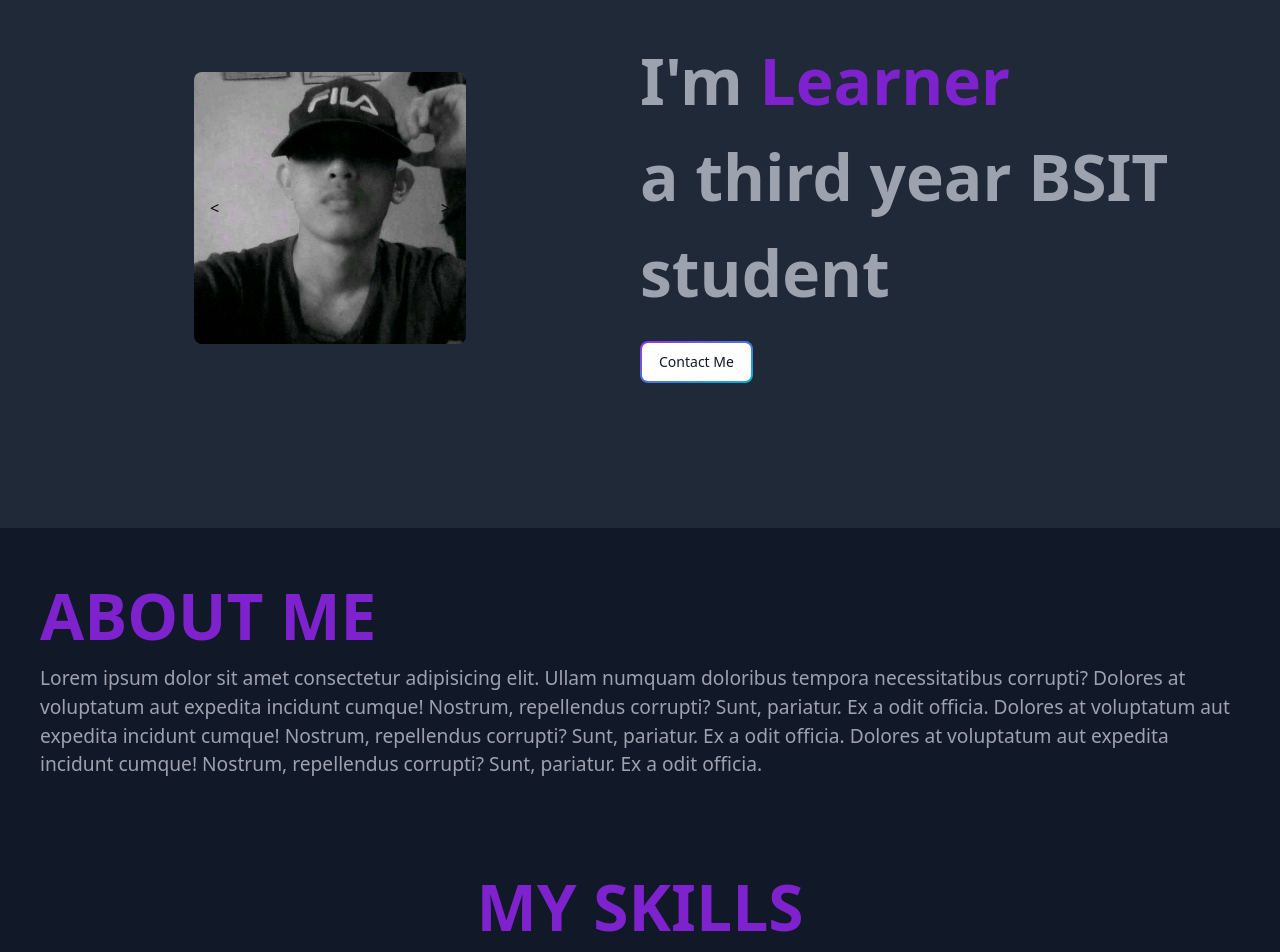
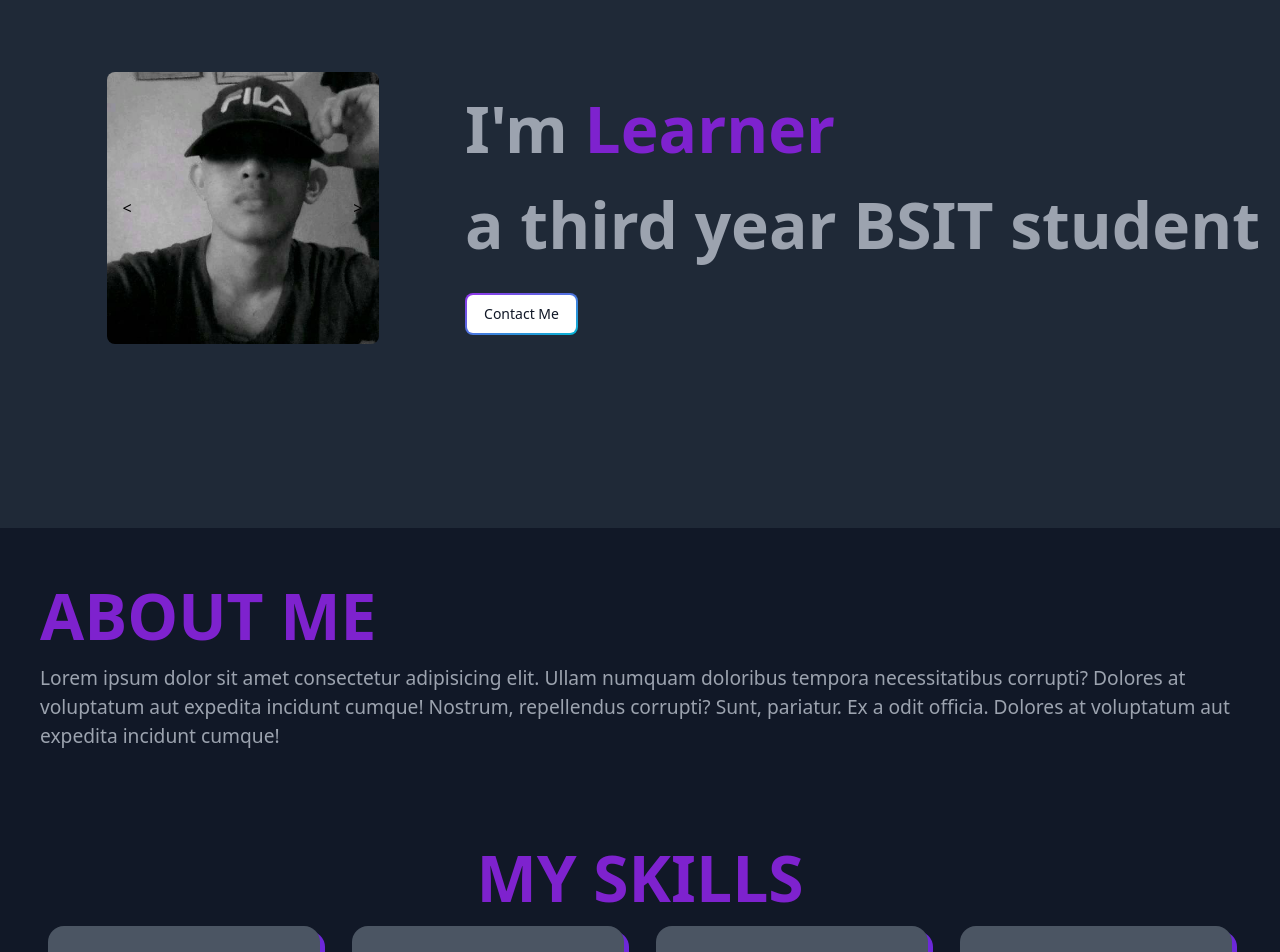
Before and after one commit to realxnogga/myportfolio, a React (Create React App) app: page / in a window 1280 px wide. Shown: the part 180-1132 px from the top of the page. Built offline with nearby package versions, Linux system fonts and the light colour scheme.

Commit message:
add animation on text

```diff
--- a/package.json
+++ b/package.json
@@ -4,6 +4,7 @@
   "version": "0.1.0",
   "private": false,
   "dependencies": {
+    "@emotion/react": "^11.11.4",
     "@testing-library/jest-dom": "^5.17.0",
     "@testing-library/react": "^13.4.0",
     "@testing-library/user-event": "^13.5.0",
@@ -11,6 +12,7 @@
     "flowbite-react": "^0.7.3",
     "postcss": "^8.4.35",
     "react": "^18.2.0",
+    "react-awesome-reveal": "^4.2.8",
     "react-dom": "^18.2.0",
     "react-icons": "^5.0.1",
     "react-router-dom": "^6.22.3",
--- a/src/components/about.jsx
+++ b/src/components/about.jsx
@@ -5,17 +5,26 @@ import { IoLogoJavascript } from "react-icons/io";
 import { SiTailwindcss } from "react-icons/si";
 import { FaCss3 } from "react-icons/fa";
 import { FaHtml5 } from "react-icons/fa";
+import { Fade, Slide } from "react-awesome-reveal";
 
 export const About = () => {
 
     return (
         <div className="bg-gray-900 h-fit w-full p-10">
-            <h3 className="text-purple-700 font-bold text-[4rem] tablet:text-[2.5rem] mobile:text-[2rem]">ABOUT ME</h3>
+            <h3 className="text-purple-700 font-bold text-[4rem] tablet:text-[2.5rem] mobile:text-[2rem]">
+                <Fade delay={200} fraction={0} cascade damping={1e-1}>
+                    ABOUT ME
+                </Fade>
+            </h3>
             <p className="text-gray-400 text-[1.2rem] mobile:text-[1rem]">
-                Lorem ipsum dolor sit amet consectetur adipisicing elit. Ullam numquam doloribus tempora necessitatibus corrupti? Dolores at voluptatum aut expedita incidunt cumque! Nostrum, repellendus corrupti? Sunt, pariatur. Ex a odit officia. Dolores at voluptatum aut expedita incidunt cumque! Nostrum, repellendus corrupti? Sunt, pariatur. Ex a odit officia. Dolores at voluptatum aut expedita incidunt cumque! Nostrum, repellendus corrupti? Sunt, pariatur. Ex a odit officia.
+                Lorem ipsum dolor sit amet consectetur adipisicing elit. Ullam numquam doloribus tempora necessitatibus corrupti? Dolores at voluptatum aut expedita incidunt cumque! Nostrum, repellendus corrupti? Sunt, pariatur. Ex a odit officia. Dolores at voluptatum aut expedita incidunt cumque!
             </p>
             <div className="mt-20 mobile:mt-8">
-                <h3 className="text-purple-700 font-bold text-center text-[4rem] tablet:text-[2.5rem] mobile:text-[2rem]">MY SKILLS</h3>
+                <h3 className="text-purple-700 font-bold text-center text-[4rem] tablet:text-[2.5rem] mobile:text-[2rem]">
+                    <Fade delay={200} fraction={0} cascade damping={1e-1}>
+                        MY SKILLS
+                    </Fade>
+                </h3>
 
 
                 <div className="flex flex-row flex-wrap justify-center gap-8">
--- a/src/components/education.jsx
+++ b/src/components/education.jsx
@@ -1,5 +1,5 @@
 
-import { Card } from 'flowbite-react';
+
 export const Education = () => {
 
         return (
@@ -20,12 +20,14 @@ export const Education = () => {
 
                                 </div>
 
-                    <div className="bg-gray-700 h-fit min-h-[11rem] w-[32rem] shadow-[5px_5px_0px_0px_rgba(109,40,217)] text-gray-400 p-4 flex flex-col  ">
+
+                                <div className={`bg-gray-700 h-fit min-h-[11rem] w-[32rem] shadow-[5px_5px_0px_0px_rgba(109,40,217)] text-gray-400 p-4 flex flex-col`}>
                                         <h3 className='text-lg font-semibold'>NLGMINHS - San Antonio</h3>
                                         <p className='font-bold text-purple-700'>2014 - 2019</p>
                                         <p>Lorem ipsum dolor, sit amet consectetur adipisicing elit. Facere provident quae consequuntur, possimus quasi suscipit praesentium hic eveniet. Temporibus, tempore?</p>
+                                </div>
 
-                    </div>
+
 
                                 <div className="bg-gray-700 h-fit min-h-[11rem] w-[32rem] shadow-[5px_5px_0px_0px_rgba(109,40,217)] text-gray-400 p-4 flex flex-col  ">
                                         <h3 className='text-lg font-semibold'>SIES - San Isidro</h3>
--- a/src/components/hero.jsx
+++ b/src/components/hero.jsx
@@ -2,6 +2,7 @@
 import { Carousel } from 'flowbite-react';
 import { Button } from 'flowbite-react';
 import { NavLink } from 'react-router-dom';
+import { Fade, Slide } from "react-awesome-reveal";
 
 import { ChangeText } from '../functions/changetext';
 
@@ -31,8 +32,17 @@ export const Hero = () => {
       <section className='h-full w-full flex items-center justify-center'>
 
         <p className='text-gray-400 font-semibold text-[4rem] tablet:text-center tablet:text-[2.5rem] mobile:text-lg'>
-          <p> I'm <span className='mobile:text-[3rem] font-bold text-[4rem] text-purple-700 '> <ChangeText {...textValue}/> </span></p>
-          <p>a third year BSIT student </p>
+          <p>
+
+              I'm <span className='mobile:text-[3rem] font-bold text-[4rem] text-purple-700 '>
+                <ChangeText {...textValue} /> </span>
+
+          </p>
+          <p>
+            <Fade delay={200} fraction={0} cascade damping={1e-1}>
+              a third year BSIT student
+            </Fade>
+          </p>
           <div className='w-full mt-5 flex tablet:justify-center'>
             <NavLink to={'/contactme'}>
               <Button className='bg-green-500' outline gradientDuoTone="purpleToBlue"> Contact Me </Button>
```
Also changed, not shown: 1 other file (tests, documents, lock files or other folders). Lines whose indentation alone changed are shown as unchanged.
